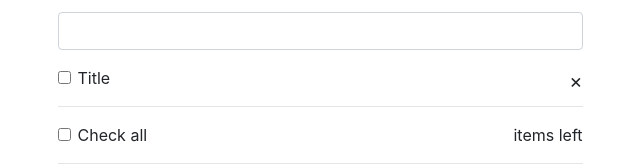
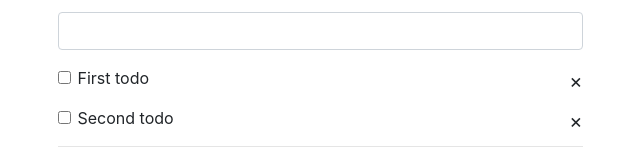
Before and after one commit to tudorPopescu/Todo-App, an Angular app: page / in a window 1280 px wide. Shown: the part 320-486 px from the top of the page, without its empty margins (320-960 px from the left). Built offline with nearby package versions, Linux system fonts and the light colour scheme.

Commit message:
Created addTodo method

```diff
--- a/src/app/app.module.ts
+++ b/src/app/app.module.ts
@@ -1,5 +1,6 @@
 import { BrowserModule } from '@angular/platform-browser';
 import { NgModule } from '@angular/core';
+import { FormsModule } from '@angular/forms';
 
 import { AppRoutingModule } from './app-routing.module';
 import { AppComponent } from './app.component';
@@ -12,7 +13,8 @@ import { TodoComponent } from './components/todo/todo.component';
   ],
   imports: [
     BrowserModule,
-    AppRoutingModule
+    AppRoutingModule,
+    FormsModule
   ],
   providers: [],
   bootstrap: [AppComponent]
--- a/src/app/components/todo/todo.component.html
+++ b/src/app/components/todo/todo.component.html
@@ -2,12 +2,12 @@
 
 <div class="form-group">
   <label for="name">Todo:</label>
-  <input class="form-control" id="name" type="text"/>
+  <input class="form-control" id="name" type="text" [(ngModel)]="todoTitle" (keyup.enter)="addTodo()"/>
 </div>
 
-<div class="form-group" style="padding-left: 20px;">
+<div class="form-group" style="padding-left: 20px;" *ngFor="let todo of todos">
   <input type="checkbox" class="form-check-input">
-  <label class="form-check-label checkall-wrap">Title <span>&times;</span></label>
+  <label class="form-check-label checkall-wrap">{{todo.title}} <span>&times;</span></label>
 </div>
 <hr>
 
--- a/src/app/components/todo/todo.component.ts
+++ b/src/app/components/todo/todo.component.ts
@@ -8,9 +8,39 @@ import { List } from '../../interfaces/list';
 })
 export class TodoComponent implements OnInit {
   todos: List[];
+  todoId: number;
+  todoTitle: string;
 
   constructor() { }
 
-  ngOnInit(): void { }
+  ngOnInit(): void {
+    this.todoId = 3;
+    this.todoTitle = '';
+
+    this.todos = [
+      {
+        id: 1,
+        title: 'First todo'
+      },
+      {
+        id: 2,
+        title: 'Second todo'
+      }
+    ];
+  }
+
+  addTodo() {
+    if (this.todoTitle.trim().length === 0) {
+      return;
+    }
+
+    this.todos.push({
+      id: this.todoId,
+      title: this.todoTitle
+    });
+
+    this.todoId++;
+    this.todoTitle = '';
+  }
 
 }
```
